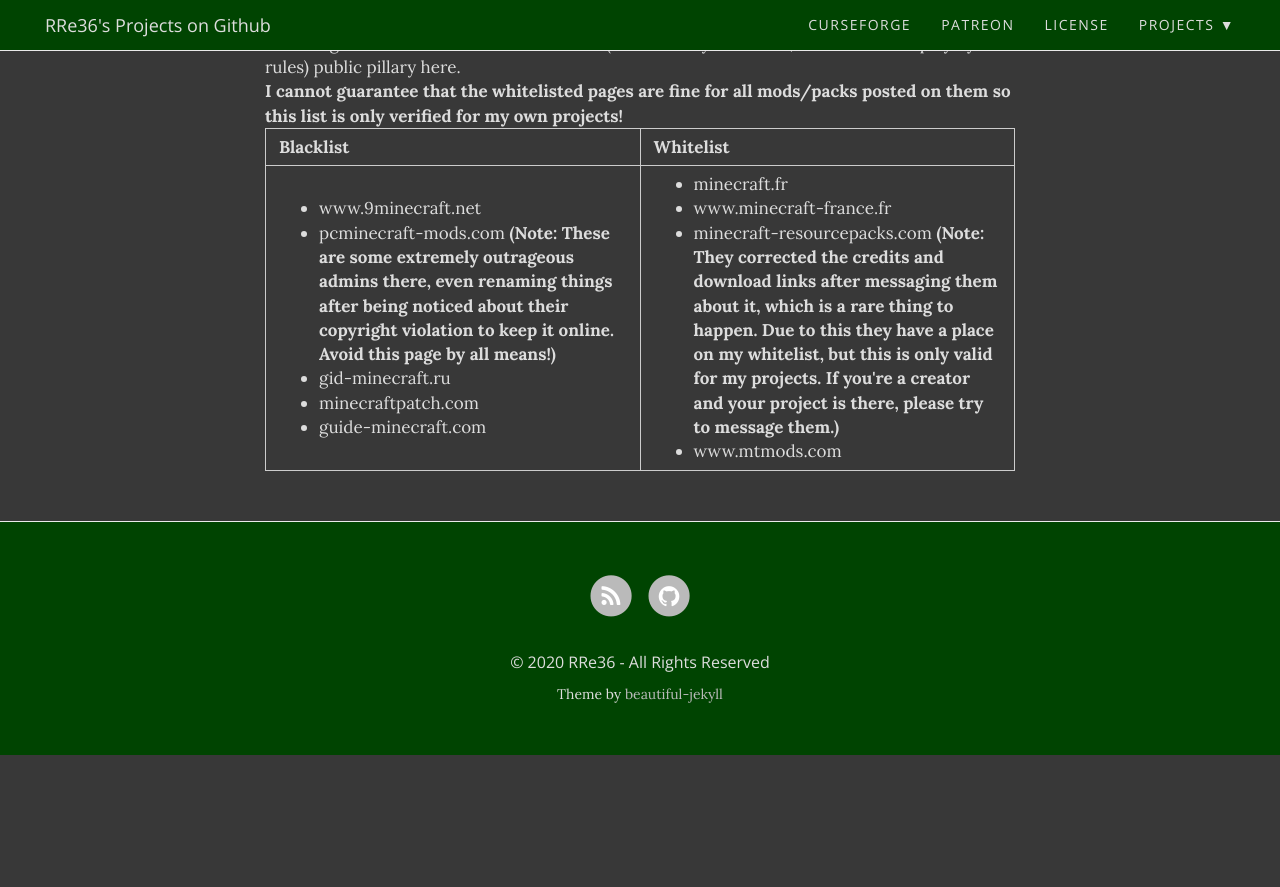
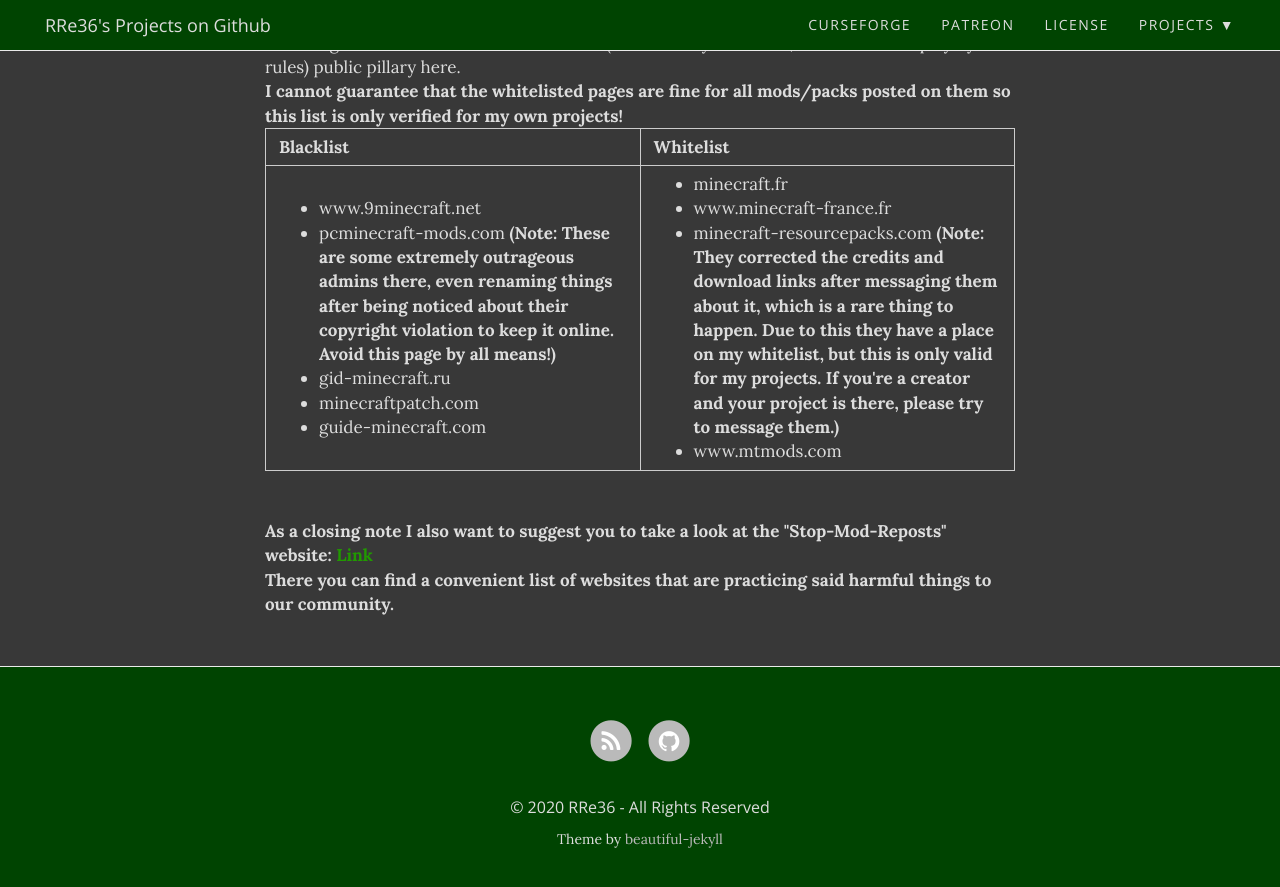
Before and after one commit to rre36/rre36.github.io, a Jekyll site: the page built from piracy.html, in a window 1280 px wide and 900 px high, scrolled down 948 px. Shown: the top 887 px of the window. Built offline with Jekyll 4.4.1, drawn with Linux system fonts in a browser that asks for light colours; nearby versions of some CDN libraries; before the commit the page ends 1703 px from its top, so only the background shows below that.

Commit message:
Update piracy.html

```diff
--- a/piracy.html
+++ b/piracy.html
@@ -53,4 +53,8 @@
           </td>
         </tr>
     </table>
+
+    <br> <br>
+    <strong>As a closing note I also want to suggest you to take a look at the "Stop-Mod-Reposts" website: <a href="https://stopmodreposts.org/">Link</a> <br>
+    There you can find a convenient list of websites that are practicing said harmful things to our community.</strong>
 </div>
```
